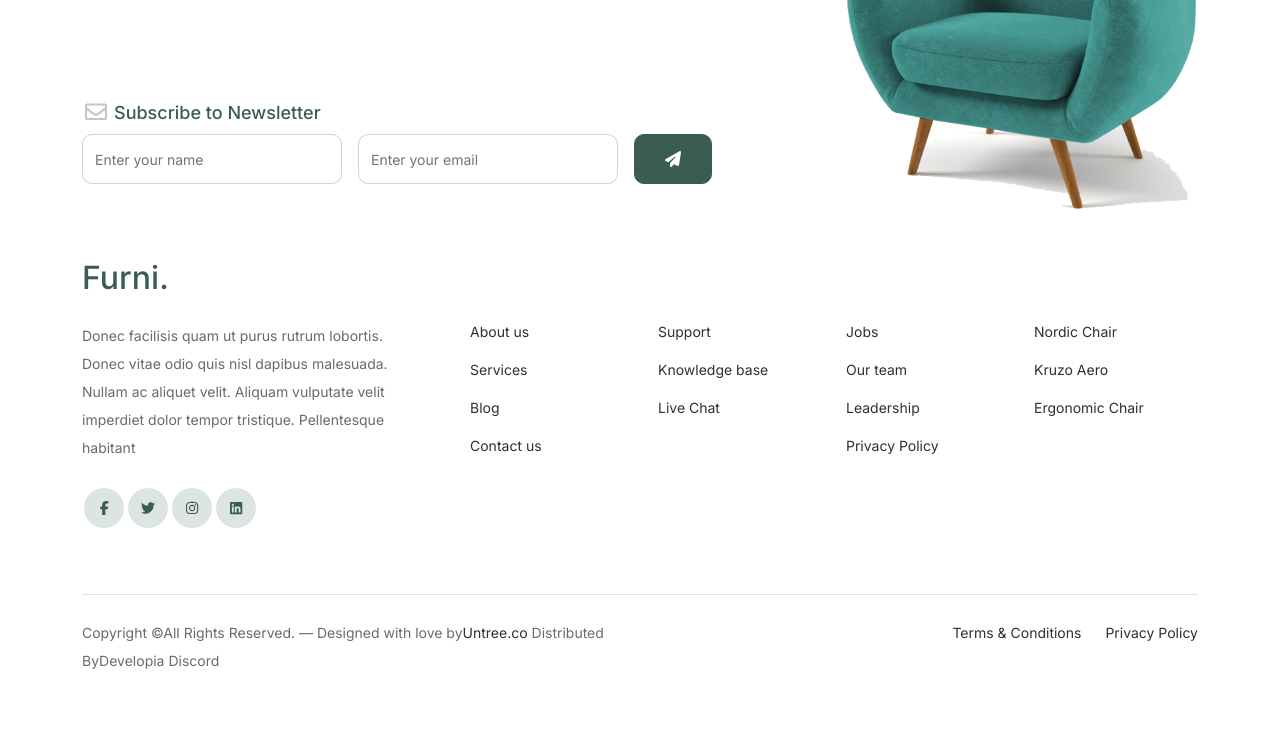
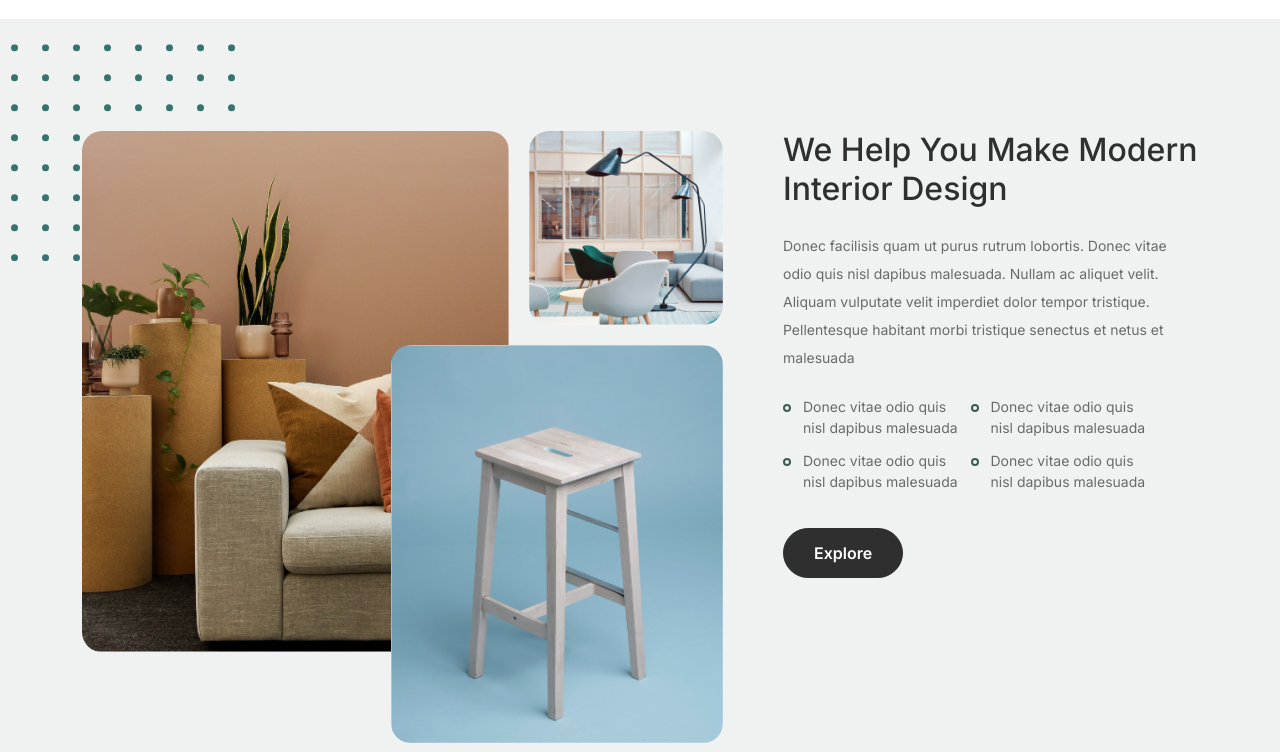
Before and after one commit to thomsontochi/Developia_Discord_frontend_repo, a React (Vite) app: page / in a window 1280 px wide. Shown: the part 2120-2872 px from the top of the page. Built offline with nearby package versions, Linux system fonts and the light colour scheme.

Commit message:
redefining of the About/Home and creating of WeHelp Component

```diff
--- /dev/null
+++ b/src/components/WeHelp.jsx
@@ -0,0 +1,42 @@
+import React from 'react';
+import ImageGrid_1 from "/assets/images/img-grid-1.jpg";
+import ImageGrid_2 from "/assets/images/img-grid-2.jpg";
+import ImageGrid_3 from "/assets/images/img-grid-3.jpg";
+
+const WeHelp = () => {
+    return (
+        <div>
+
+
+		<div className="we-help-section">
+			<div className="container">
+				<div className="row justify-content-between">
+					<div className="col-lg-7 mb-5 mb-lg-0">
+						<div className="imgs-grid">
+							<div className="grid grid-1"><img src={ImageGrid_1} alt="Untree.co" /></div>
+							<div className="grid grid-2"><img src={ImageGrid_2} alt="Untree.co" /></div>
+							<div className="grid grid-3"><img src={ImageGrid_3} alt="Untree.co" /></div>
+						</div>
+					</div>
+					<div className="col-lg-5 ps-lg-5">
+						<h2 className="section-title mb-4">We Help You Make Modern Interior Design</h2>
+						<p>Donec facilisis quam ut purus rutrum lobortis. Donec vitae odio quis nisl dapibus malesuada. Nullam ac aliquet velit. Aliquam vulputate velit imperdiet dolor tempor tristique. Pellentesque habitant morbi tristique senectus et netus et malesuada</p>
+
+						<ul class="list-unstyled custom-list my-4">
+							<li>Donec vitae odio quis nisl dapibus malesuada</li>
+							<li>Donec vitae odio quis nisl dapibus malesuada</li>
+							<li>Donec vitae odio quis nisl dapibus malesuada</li>
+							<li>Donec vitae odio quis nisl dapibus malesuada</li>
+						</ul>
+						<p><a herf="#" class="btn">Explore</a></p>
+					</div>
+				</div>
+			</div>
+		</div>
+        </div>
+    );
+};
+
+
+
+export default WeHelp;
--- a/src/pages/About.jsx
+++ b/src/pages/About.jsx
@@ -1,8 +1,9 @@
 import React from 'react';
 import couch from "/assets/images/couch.png";
-// import WhyChooseUs from '../components/WhyChooseUs';
-// import TeamSection from '../components/TeamSection';
+
 import Testimonials from '../components/Testimonials';
+import WhyChooseUs from '../components/WhyChooseUs';
+import TeamSection from '../components/TeamSection';
 
 
 
@@ -34,8 +35,8 @@ const About = () => {
 
              { /* <!-- End Hero Section --> */ }
 
-              {/* <WhyChooseUs />
-			 <TeamSection /> */}
+			 <WhyChooseUs />
+			<TeamSection />
 			 <Testimonials />
 			 {/* <Testimonials /> /* the tstimaonial component is in progress   */ }
          </div>
--- a/src/pages/Home.jsx
+++ b/src/pages/Home.jsx
@@ -4,6 +4,7 @@ import Hero from '../components/Hero';
 import Product from '../components/Product';
 // import ProductSection from '../components/home/ProductSection';
 import WhyChooseUs from '../components/WhyChooseUs';
+import WeHelp from '../components/WeHelp';
 // import WeHelp from '../components/home/WeHelp';
 // import PopularProduct from '../components/home/PopularProduct';
 // import Testimonial from '../components/home/Testimonial';
@@ -15,7 +16,8 @@ const Home = () => {
     {/* <h1> this is home </h1> */}
       <Hero />
       <Product />
-    <WhyChooseUs />
+      <WhyChooseUs />
+      <WeHelp />
       {/* <ProductSection />
       <WhyChooseUs />
       <WeHelp />
```
